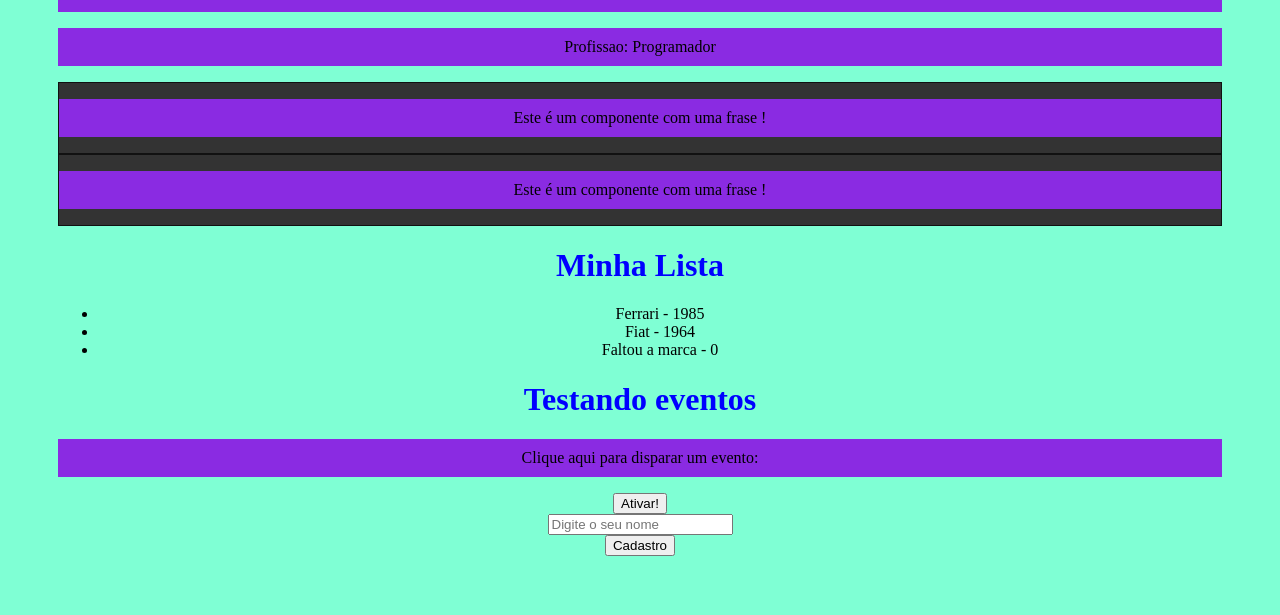
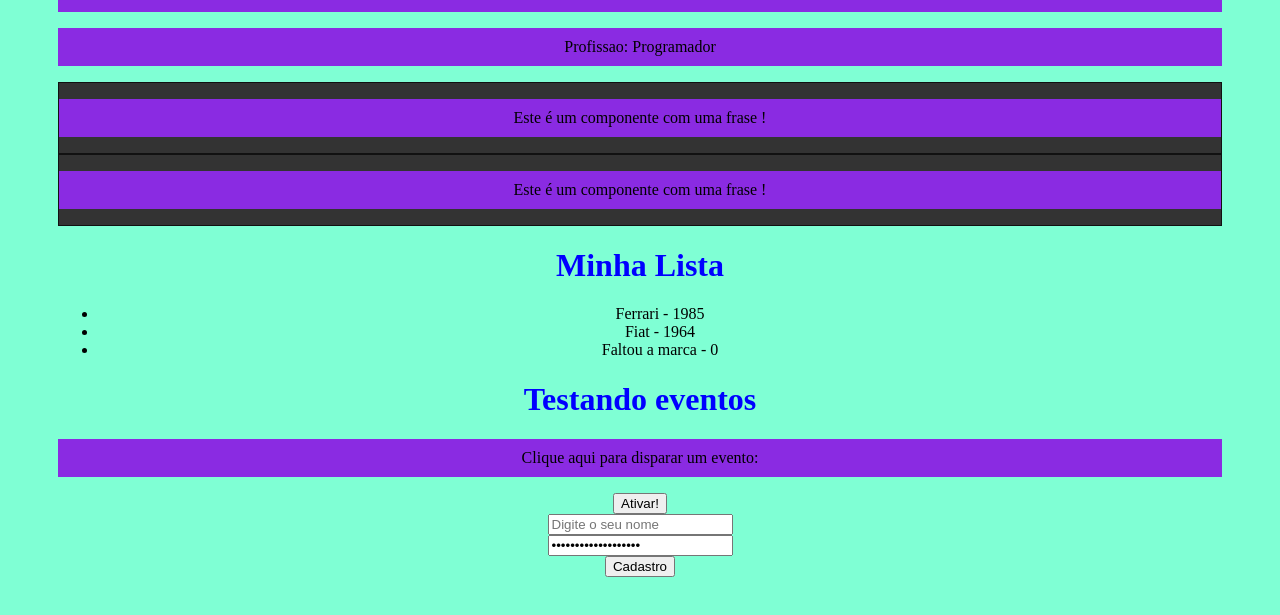
Before and after one commit to Andriw-afonso/curso-de-react, a React (Create React App) app in the folder meu-projeto/: page / in a window 1280 px wide. Shown: the part 1157-1772 px from the top of the page. Built offline with nearby package versions, Linux system fonts and the light colour scheme.

Commit message:
hbkbhbhbv

```diff
--- a/meu-projeto/src/components/Form.js
+++ b/meu-projeto/src/components/Form.js
@@ -7,7 +7,11 @@ function Form (){
         <div>
             <form onSubmit={cadastrarUsuario}>
                 <div>
+                    <label ></label>
                     <input type="text" placeholder="Digite o seu nome"/>
+                </div>
+                <div>
+                    <input type="password" value="Digíte a sua senha."/>
                 </div>
                 <div>
                     <input type="submit" value="Cadastro"/>
```
